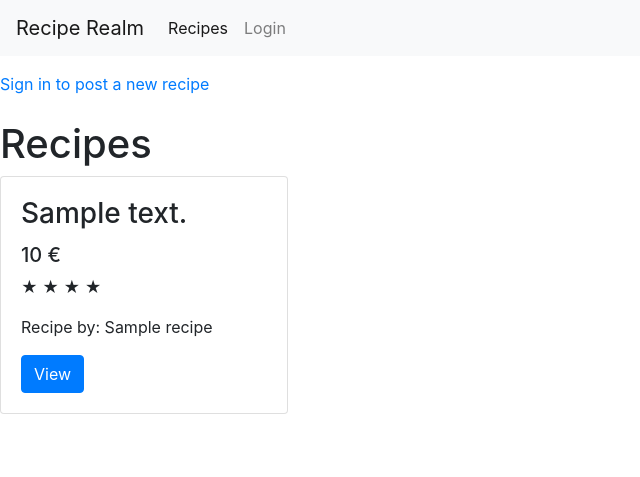
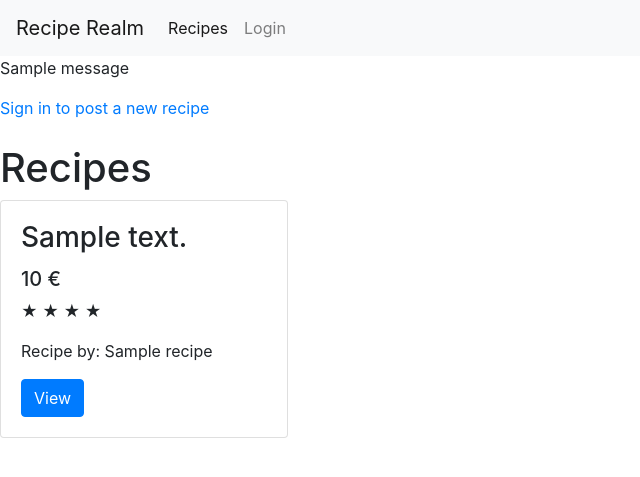
Before and after one commit to nikihietala/recipe-sharing-platform, a Flask app: template templates/recipes.html in a window 1280 px wide. Shown: the top 477 px of the page, without its empty margins (0-640 px from the left). Run offline with Flask 3, Linux system fonts and the light colour scheme; the template is opened without the code that fills it: most values are stand-ins (such as "Sample title", 1, 10 or a date in 2020); one stand-in notice (Sample message) is shown; some libraries are stand-ins or nearby versions.

Commit message:
added a message for successfully adding a recipe to favorites

```diff
--- a/routes.py
+++ b/routes.py
@@ -1,5 +1,5 @@
 from app import app
-from flask import render_template, redirect, request, session
+from flask import render_template, redirect, request, session, flash
 from os import getenv
 from db import db
 from sqlalchemy.sql import text
@@ -150,6 +150,7 @@ def add_favorite(recipe_id):
     if cooking.check_if_favorite_exists(user_id, recipe_id):
         return render_template("error.html", message="This recipe is already in favorites")
     cooking.add_favorite(user_id, recipe_id)
+    flash("Recipe added to favorites!", "success")
     return redirect("/recipes")
 
 @app.route("/favorites")
--- a/templates/recipes.html
+++ b/templates/recipes.html
@@ -1,6 +1,12 @@
 {% extends "base.html" %}
 {% block content %}
-
+{% with messages = get_flashed_messages() %}
+    {% if messages %}
+        {% for message in messages %}
+                {{ message }}
+        {% endfor %}
+    {% endif %}
+{% endwith %}
 {% if session.user_id %}
     <p></p>
     <a href="/newrecipe">Add new recipe</a>
```
